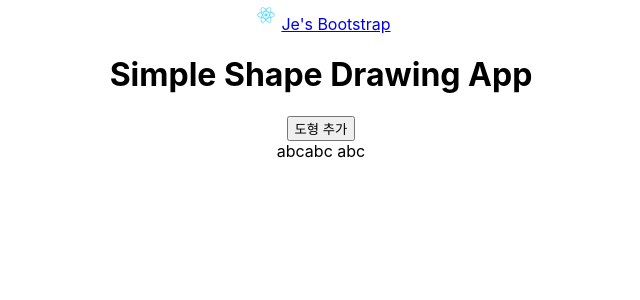
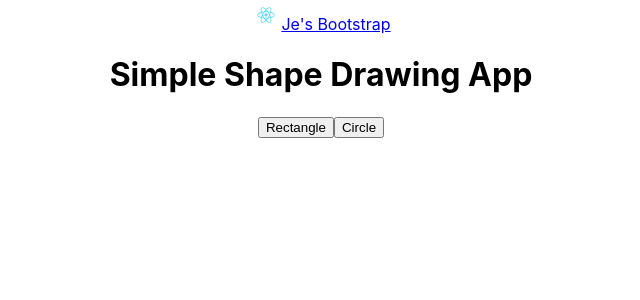
Before and after one commit to Esdyee/painter2, a React (Create React App) app: page / in a window 1280 px wide. Shown: the top 300 px of the page, without its empty margins (319-959 px from the left). Built offline with nearby package versions, Linux system fonts and the light colour scheme.

Commit message:
- 사각형 원 전환하는 버튼 생성 - DrawingBoard에 클릭시 도형 생성되는 기능 추가

```diff
--- a/src/DrawingBoard.css
+++ b/src/DrawingBoard.css
@@ -1,12 +1,9 @@
-.rectangle {
-	width: 200px;
-	height: 100px;
-	margin: 20px;
+.btn {
+	@apply font-bold py-2 px-4 rounded;
 }
-
-.circle {
-	width: 100px;
-	height: 100px;
-	border-radius: 50%;
-	margin: 20px;
+.btn-blue {
+	@apply bg-blue-500 text-white;
 }
+.btn-blue:hover {
+	@apply bg-blue-700;
+}
--- a/src/DrawingBoard.tsx
+++ b/src/DrawingBoard.tsx
@@ -1,22 +1,53 @@
 import React, { useState } from 'react';
 import Shape from './Shape';
-import "./DrawingBoard.css";
+import './DrawingBoard.css';
+
+interface ShapeData {
+	id: number;
+	type: 'rectangle' | 'circle';
+	position: { x: number; y: number };
+	size: { width: number; height: number };
+}
 
 function DrawingBoard() {
 	// 상태 관리 및 이벤트 핸들러 구현
-	function clickAddShape() {
-		// 도형 추가 로직
+	// eslint-disable-next-line react-hooks/rules-of-hooks
+	const [shapes, setShapes] = useState<ShapeData[]>([]);
+	const [selectedType, setSelectedType] = useState<'rectangle' | 'circle'>("rectangle");
 
+	const clickAddShape = (e: React.MouseEvent<HTMLDivElement>) => {
+		console.log("clickAddShape");
+		// 만들어진 도형을 drawing-board에 추가
+		const newShape: ShapeData = {
+			id: shapes.length, // 간단한 예시로 id 설정
+			type: selectedType, // 또는 'circle', 사용자 입력에 따라 결정 가능
+			position: { x: e.clientX, y: e.clientY },
+			size: { width: 100, height: 100 } // 고정 크기, 또는 사용자 정의 가능
+		};
+		setShapes([...shapes, newShape]);
+	};
 
-		// 만들어진 도형을 drawing-board에 추가
-
-	}
 	return (
 		<div className="drawing-board">
-			<button onClick={clickAddShape}>도형 추가</button>
-			<div className="border">
-				abcabc abc
+			<button className={"btn btn-blue"} onClick={() => {
+				setSelectedType("rectangle");
+			}}>Rectangle</button>
+			<button className={"btn btn-blue ms-2"} onClick={() => {
+				setSelectedType("circle");
+			}}>Circle</button>
+
+			<div className={"border-2"} onClick={clickAddShape}
+			style={{ minHeight: "70vh"}} >
+				{shapes.map(shape => (
+					<Shape
+						key={shape.id}
+						type={shape.type}
+						position={shape.position}
+						size={shape.size}
+					/>
+				))}
 			</div>
+
 			{/* 도형을 렌더링하는 로직 */}
 		</div>
 	);
--- /dev/null
+++ b/src/Shape.css
@@ -0,0 +1,14 @@
+.rectangle {
+	width: 200px;
+	height: 100px;
+	margin: 20px;
+	border: 1px solid black;
+}
+
+.circle {
+	width: 100px;
+	height: 100px;
+	border-radius: 50%;
+	margin: 20px;
+	border: 1px solid black;
+}
--- a/src/Shape.tsx
+++ b/src/Shape.tsx
@@ -1,7 +1,9 @@
 import React from 'react';
+import './Shape.css';
 
 // 도형의 타입과 위치, 크기에 대한 인터페이스 정의
 interface ShapeProps {
+	key: number;
 	type: 'rectangle' | 'circle'; // 예시로 'rectangle'과 'circle'을 사용
 	position: {
 		x: number;
```
